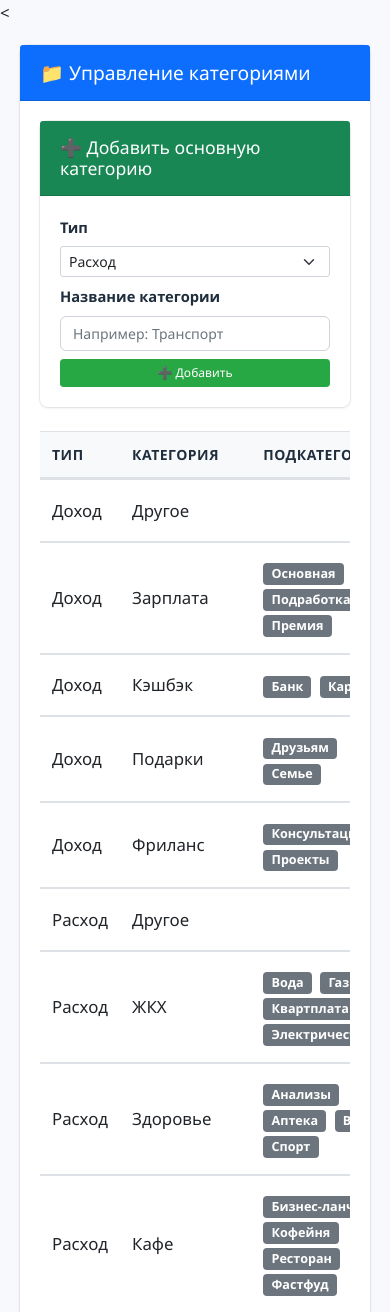
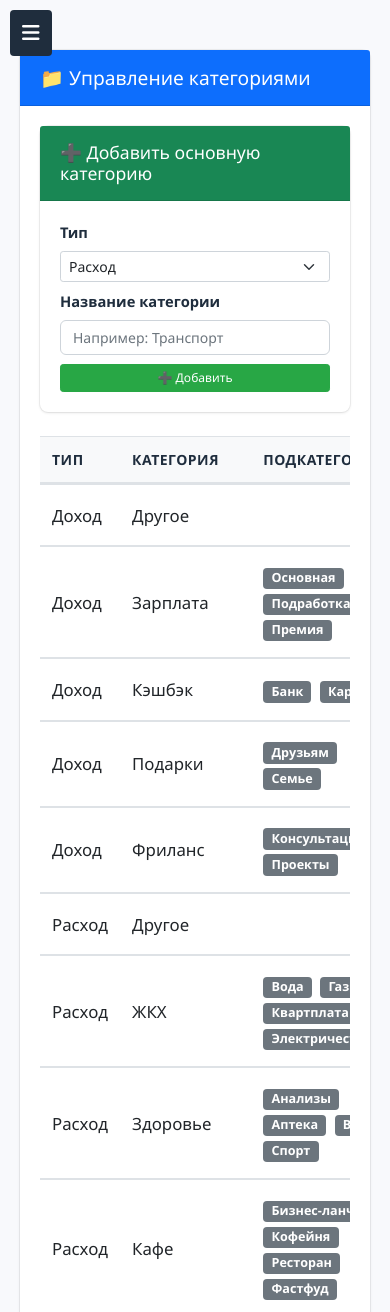
Before and after one commit to Vas322/finance-tracker, a Flask app: page /categories in a window 390 px wide. Shown: the top 1312 px of the page. Run offline with Flask 3, Linux system fonts and the light colour scheme; data comes from the database, SQL or seed files in the repository.

Commit message:
Add sidebar hamburger toggle and overlay for mobile

```diff
--- a/static/css/style.css
+++ b/static/css/style.css
@@ -459,3 +459,51 @@ input:focus, select:focus, .form-control:focus {
 .bg-gradient-warning {
     background: linear-gradient(87deg, #ffc107 0%, #fd7e14 100%) !important;
 }
+
+/* ==================== ОВЕРЛЕЙ И ГАМБУРГЕР ==================== */
+.sidebar-toggle {
+    display: none;
+    position: fixed;
+    top: 10px;
+    left: 10px;
+    z-index: 1001;
+    background: #1f2d3d;
+    color: white;
+    border: none;
+    border-radius: 0.25rem;
+    padding: 0.5rem 0.75rem;
+    font-size: 1.25rem;
+    cursor: pointer;
+}
+
+.sidebar-overlay {
+    display: none;
+    position: fixed;
+    top: 0;
+    left: 0;
+    right: 0;
+    bottom: 0;
+    background: rgba(0,0,0,0.5);
+    z-index: 999;
+}
+
+.sidebar-overlay.show {
+    display: block;
+}
+
+@media (max-width: 768px) {
+    .sidebar-toggle {
+        display: block;
+    }
+    .sidebar {
+        transform: translateX(-100%);
+        transition: transform 0.3s;
+    }
+    .sidebar.open {
+        transform: translateX(0);
+    }
+    .main-content {
+        margin-left: 0;
+        padding-top: 50px;
+    }
+}
--- a/templates/base.html
+++ b/templates/base.html
@@ -20,8 +20,14 @@
     {% block styles %}{% endblock %}
 </head>
 <body>
-< <!-- Sidebar (AdminLTE style) -->
-<div class="sidebar">
+<div class="sidebar-overlay" id="sidebarOverlay"></div>
+
+<button class="sidebar-toggle" id="sidebarToggle" aria-label="Toggle sidebar">
+    <i class="fas fa-bars"></i>
+</button>
+
+<!-- Sidebar -->
+<div class="sidebar" id="sidebar">
     <div class="sidebar-brand">
         <a href="{{ url_for('main.index') }}">💰 Финансовый трекер</a>
     </div>
@@ -68,6 +74,24 @@
 <script src="https://cdn.jsdelivr.net/npm/bootstrap@5.1.3/dist/js/bootstrap.bundle.min.js"></script>
 <script src="https://cdn.jsdelivr.net/npm/chart.js@4.4.0/dist/chart.umd.min.js"></script>
 <script src="{{ url_for('static', filename='js/main.js') }}"></script>
+<script>
+    document.addEventListener('DOMContentLoaded', function() {
+        const toggle = document.getElementById('sidebarToggle');
+        const sidebar = document.getElementById('sidebar');
+        const overlay = document.getElementById('sidebarOverlay');
+
+        if (toggle && sidebar && overlay) {
+            toggle.addEventListener('click', function() {
+                sidebar.classList.toggle('open');
+                overlay.classList.toggle('show');
+            });
+            overlay.addEventListener('click', function() {
+                sidebar.classList.remove('open');
+                overlay.classList.remove('show');
+            });
+        }
+    });
+</script>
 {% block scripts %}{% endblock %}
 </body>
 </html>
```
